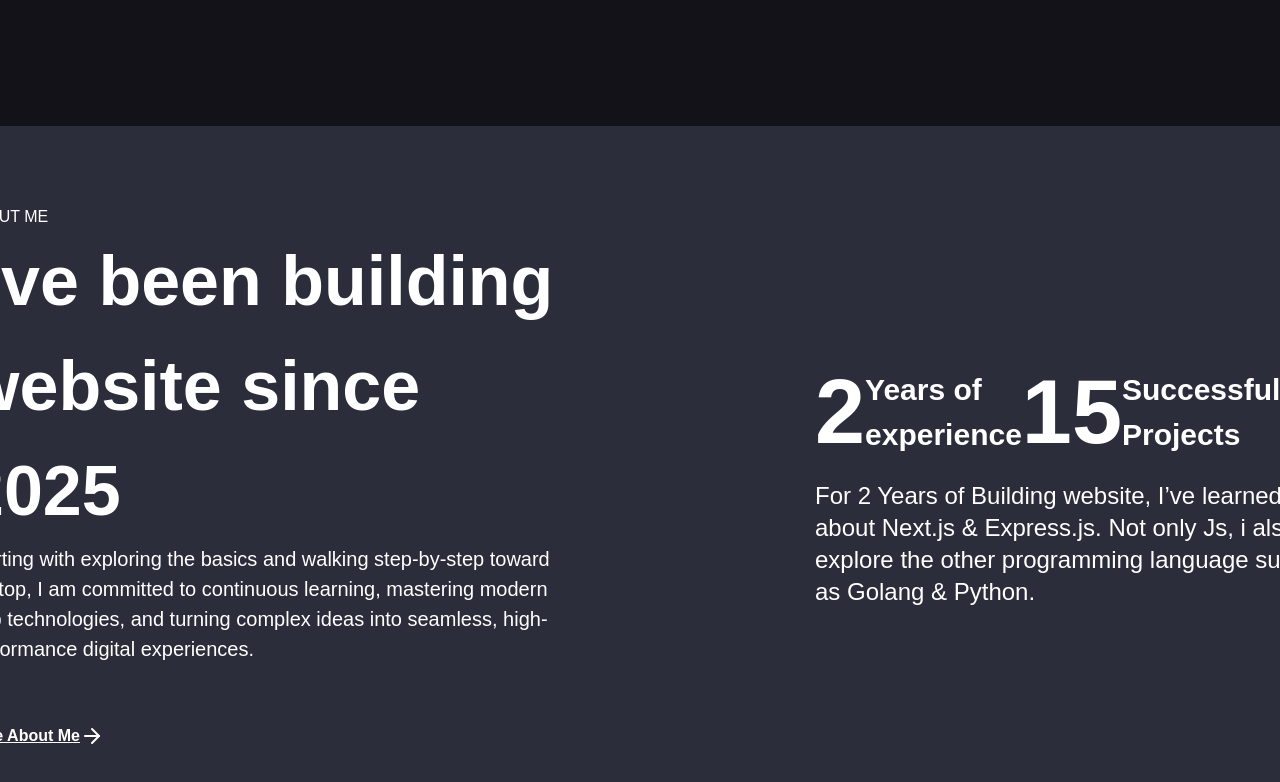
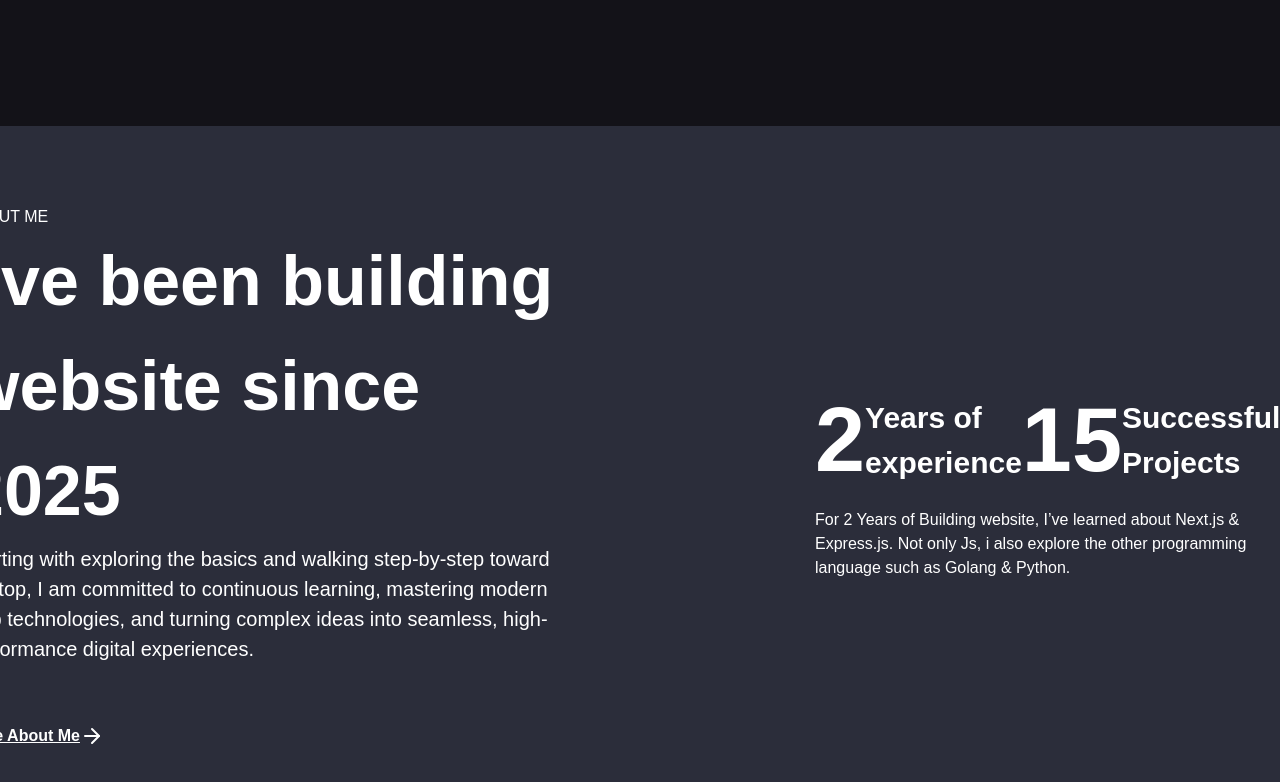
Before and after one commit to Gabriel28-main/Gabriel-Dwi-Putra, a Next.js app: page / in a window 1280 px wide. Shown: the part 674-1456 px from the top of the page. Built offline with nearby package versions, Linux system fonts and the light colour scheme.

Commit message:
Fix: the font size

```diff
--- a/src/app/component/about.jsx
+++ b/src/app/component/about.jsx
@@ -30,7 +30,7 @@ export default function About() {
             <h3 className='text-[30px]'>Successful <br />Projects</h3>
           </div>
         </div>
-        <div className='w-[500px] text-2xl'>
+        <div className='w-[500px] text- xl'>
           <p>For 2 Years of Building website, I’ve learned about Next.js & Express.js. Not only Js, i also explore the other programming language such as Golang & Python.</p>
         </div>
       </div>
```
